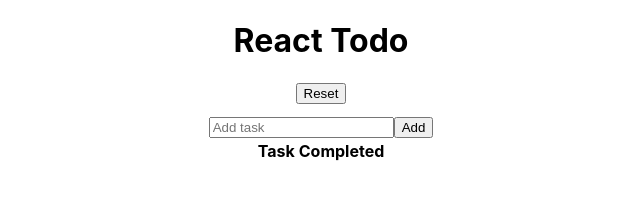
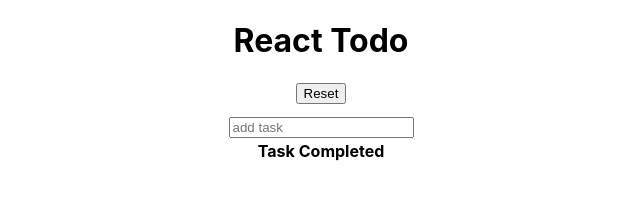
Before and after one commit to pzrsa/react-todo, a React (Create React App) app: page / in a window 1280 px wide. Shown: the top 207 px of the page, without its empty margins (319-959 px from the left). Built offline with nearby package versions, Linux system fonts and the light colour scheme.

Commit message:
remove add button

```diff
--- a/src/components/TaskAdder.jsx
+++ b/src/components/TaskAdder.jsx
@@ -15,11 +15,10 @@ const TaskAdder = ({ addTask }) => {
     <form onSubmit={onSubmit}>
       <input
         type="text"
-        placeholder="Add task"
+        placeholder="add task"
         value={text}
         onChange={(e) => setText(e.target.value)}
       />
-      <input type="submit" value="Add" />
     </form>
   );
 };
```
